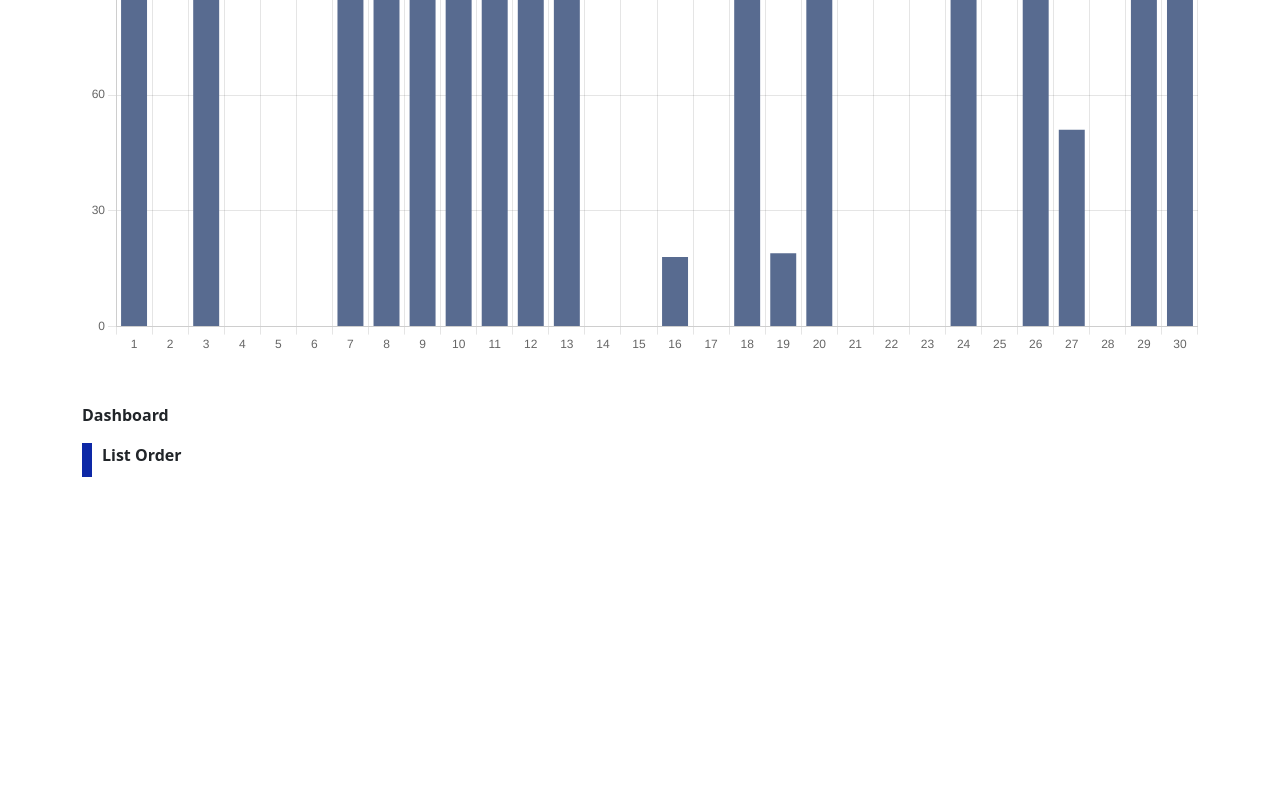
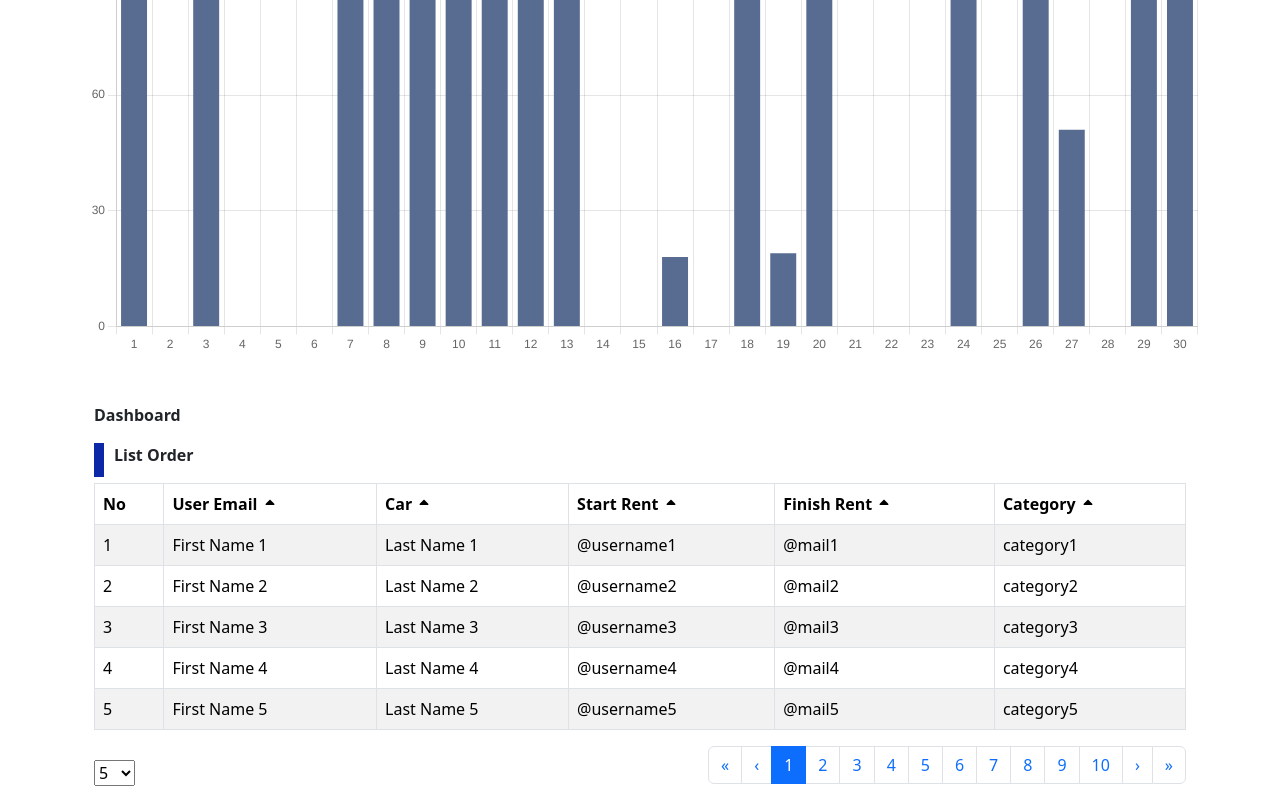
Before and after one commit to singgihseptiann/kelompok1-platinum-cms, a React (Create React App) app: page / in a window 1280 px wide. Shown: the part 361-1161 px from the top of the page. Before the commit the page ends 844 px from the top, so only its background shows below. Built offline with nearby package versions, Linux system fonts and the light colour scheme.

Commit message:
slicing barchart ui

```diff
--- a/package.json
+++ b/package.json
@@ -16,6 +16,7 @@
     "react-bootstrap": "^2.8.0",
     "react-chartjs-2": "^5.2.0",
     "react-dom": "^18.2.0",
+    "react-icons": "^4.11.0",
     "react-router": "^6.16.0",
     "react-router-dom": "^6.16.0",
     "react-scripts": "5.0.1",
--- a/src/App.js
+++ b/src/App.js
@@ -6,11 +6,13 @@ import React from "react";
 import { BrowserRouter, Routes, Route } from "react-router-dom";
 import Login from "./pages/Login";
 import BarChartComponent from "./component/barChart";
+import MyTable from "./component/myTable";
 
 function App() {
   return (
     <BrowserRouter>
       <Routes>
+        {/* <Route path="/" element={<MyTable />} /> */}
         <Route path="/" element={<BarChartComponent />} />
         <Route path="login" element={<Login />} />
       </Routes>
--- a/src/component/barChart.js
+++ b/src/component/barChart.js
@@ -1,8 +1,18 @@
 import { useState } from "react";
-import { Row, Col, Container, Button, Form, InputGroup } from "react-bootstrap";
+import {
+  Row,
+  Col,
+  Container,
+  Button,
+  Form,
+  InputGroup,
+  Table,
+  Pagination,
+} from "react-bootstrap";
 import { Bar } from "react-chartjs-2";
 import { faker } from "@faker-js/faker";
 import "../style/styles.css";
+import MyTable from "./myTable";
 import {
   Chart as ChartJS,
   CategoryScale,
@@ -111,25 +121,28 @@ const BarChartComponent = () => {
                   name="month"
                   onChange={handleOptionChange}
                   value={selectedOption}
+                  style={{ maxWidth: "200px" }}
                 >
-                  <option value="">Select an option</option>
                   <option value="Option 1">Option 1</option>
                   <option value="Option 2">Option 2</option>
                   <option value="Option 3">Option 3</option>
                 </Form.Select>
-                <Button variant="success" onClick={handleGoClick}>
+                <Button
+                  onClick={handleGoClick}
+                  style={{ backgroundColor: "#0D28A6" }}
+                >
                   Go
                 </Button>
               </InputGroup>
             </Form.Group>
           </Form>
-          <Bar options={options} data={data} />
+          <Bar className="" options={options} data={data} />
         </Col>
       </Row>
       <Row>
         <Col className="mt-5">
-          <p className=" fw-bold">Dashboard</p>
-          <div className="d-flex">
+          {/* <p className=" fw-bold">Dashboard</p> */}
+          {/* <div className="d-flex">
             <div
               style={{
                 backgroundColor: "#0D28A6",
@@ -139,7 +152,8 @@ const BarChartComponent = () => {
               }}
             ></div>
             <p className=" fw-bold">List Order</p>
-          </div>
+          </div> */}
+          <MyTable />
         </Col>
       </Row>
     </Container>
--- /dev/null
+++ b/src/component/myTable.js
@@ -0,0 +1,178 @@
+import React, { useState } from "react";
+import { Table, Pagination, Container } from "react-bootstrap";
+import { FaSortUp, FaSortDown } from "react-icons/fa";
+
+// Fungsi untuk menghasilkan data palsu
+const generateData = () => {
+  const data = [];
+  for (let i = 1; i <= 50; i++) {
+    data.push({
+      id: i,
+      firstName: `First Name ${i}`,
+      lastName: `Last Name ${i}`,
+      username: `@username${i}`,
+      email: `@mail${i}`,
+      category: `category${i}`,
+    });
+  }
+  return data;
+};
+
+const MyTable = () => {
+  const [sortOrder, setSortOrder] = useState("asc");
+  const [currentPage, setCurrentPage] = useState(1); // State untuk halaman saat ini
+  const [limit, setLimit] = useState(5); // State untuk limit data yang ditampilkan
+  // Fungsi untuk mengubah urutan pengurutan saat kolom "User Email" diklik
+  const handleSortClick = () => {
+    const newSortOrder = sortOrder === "asc" ? "desc" : "asc"; // Toggle antara naik (asc) dan turun (desc)
+    setSortOrder(newSortOrder);
+    // Lakukan pengurutan data Anda sesuai dengan `newSortOrder` di sini
+  };
+
+  // Menggunakan data palsu yang dihasilkan oleh generateData
+  const tableData = generateData();
+
+  // Fungsi untuk mengatur halaman saat ini
+  const handlePageChange = (page) => {
+    setCurrentPage(page);
+  };
+
+  // Fungsi untuk mengatur limit data yang ditampilkan
+  const handleLimitChange = (event) => {
+    const newLimit = parseInt(event.target.value, 10);
+    setLimit(newLimit);
+    setCurrentPage(1); // Set halaman kembali ke halaman pertama ketika limit diubah
+  };
+
+  // Logika untuk menentukan data yang akan ditampilkan berdasarkan halaman saat ini
+  const itemsPerPage = limit; // Jumlah item per halaman
+  const startIndex = (currentPage - 1) * itemsPerPage;
+  const endIndex = startIndex + itemsPerPage;
+  const displayedData = tableData.slice(startIndex, endIndex);
+
+  return (
+    <Container>
+      <div>
+        <p className=" fw-bold">Dashboard</p>
+        <div className="d-flex">
+          <div
+            style={{
+              backgroundColor: "#0D28A6",
+              width: "10px",
+              height: "34px",
+              marginRight: "10px",
+            }}
+          ></div>
+          <p className=" fw-bold">List Order</p>
+        </div>
+        <Table striped bordered hover>
+          <thead>
+            <tr>
+              <th>No</th>
+              <th>
+                User Email{" "}
+                {sortOrder === "asc" ? (
+                  <FaSortUp onClick={handleSortClick} />
+                ) : (
+                  <FaSortDown onClick={handleSortClick} />
+                )}
+              </th>
+              <th>
+                Car{" "}
+                {sortOrder === "asc" ? (
+                  <FaSortUp onClick={handleSortClick} />
+                ) : (
+                  <FaSortDown onClick={handleSortClick} />
+                )}
+              </th>
+              <th>
+                Start Rent{" "}
+                {sortOrder === "asc" ? (
+                  <FaSortUp onClick={handleSortClick} />
+                ) : (
+                  <FaSortDown onClick={handleSortClick} />
+                )}
+              </th>
+              <th>
+                Finish Rent{" "}
+                {sortOrder === "asc" ? (
+                  <FaSortUp onClick={handleSortClick} />
+                ) : (
+                  <FaSortDown onClick={handleSortClick} />
+                )}
+              </th>
+              <th>
+                Category{" "}
+                {sortOrder === "asc" ? (
+                  <FaSortUp onClick={handleSortClick} />
+                ) : (
+                  <FaSortDown onClick={handleSortClick} />
+                )}
+              </th>
+            </tr>
+          </thead>
+          <tbody>
+            {displayedData.map((row) => (
+              <tr key={row.id}>
+                <td>{row.id}</td>
+                <td>{row.firstName}</td>
+                <td>{row.lastName}</td>
+                <td>{row.username}</td>
+                <td>{row.email}</td>
+                <td>{row.category}</td>
+              </tr>
+            ))}
+          </tbody>
+        </Table>
+        <div className="d-flex justify-content-between align-items-center">
+          <div>
+            <select
+              id="limitDropdown"
+              value={limit}
+              onChange={handleLimitChange}
+            >
+              <option value={5}>5</option>
+              <option value={10}>10</option>
+              <option value={20}>20</option>
+            </select>
+          </div>
+          <Pagination>
+            <Pagination.First onClick={() => handlePageChange(1)} />
+            <Pagination.Prev
+              onClick={() =>
+                handlePageChange(currentPage > 1 ? currentPage - 1 : 1)
+              }
+            />
+            {Array.from({ length: Math.ceil(tableData.length / limit) }).map(
+              (page, index) => (
+                <Pagination.Item
+                  key={index}
+                  active={currentPage === index + 1}
+                  onClick={() => handlePageChange(index + 1)}
+                >
+                  {index + 1}
+                </Pagination.Item>
+              )
+            )}
+            <Pagination.Next
+              onClick={() =>
+                handlePageChange(
+                  currentPage < Math.ceil(tableData.length / limit)
+                    ? currentPage + 1
+                    : currentPage
+                )
+              }
+            />
+            <Pagination.Last
+              onClick={() =>
+                handlePageChange(Math.ceil(tableData.length / limit))
+              }
+            />
+          </Pagination>
+        </div>
+      </div>
+    </Container>
+  );
+};
+
+export default MyTable;
```
Also changed, not shown: 1 other file (tests, documents, lock files or other folders).
